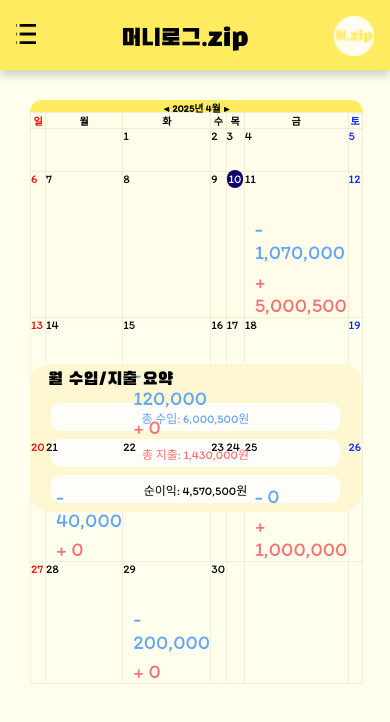
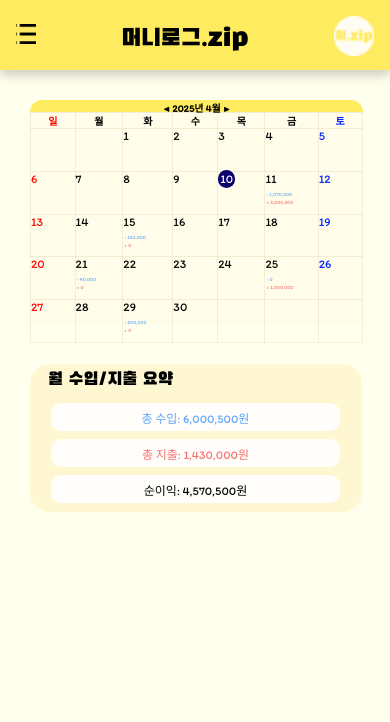
Before and after one commit to ByeongwooAn/-Skeletone-Project-Household-Ledger, a Vue app: page /cashmonth-calender in a window 390 px wide. Shown: the top 722 px of the page. Built offline with nearby package versions, Linux system fonts and the light colour scheme; data requests are answered from the project's data file.

Commit message:
fix: 모바일 버전 달력 css 수정

```diff
--- a/db.json
+++ b/db.json
@@ -125,8 +125,8 @@
       "nickname": "홍",
       "email": "123@ㅜㅁㅍㄷㄱ.채ㅡ",
       "mode": "light",
-      "themeColor": "BabyPink",
-      "fontSetting": "Sunflower"
+      "themeColor": "Basic",
+      "fontSetting": "Black Han Sans"
     }
   ]
 }
--- a/src/css/calender.css
+++ b/src/css/calender.css
@@ -244,4 +244,20 @@ tbody tr {
         font-size: 12px;
         margin-top: 8px;
     }
+
+    #day-income-text {
+        margin-top: 5px;
+        margin-left: 1px;
+        vertical-align: bottom;
+        color: #60a5fa;
+        font-size: 5px;
+    }
+
+    #day-expense-text {
+        margin-top: 2px;
+        margin-left: 1px;
+        vertical-align: bottom;
+        color: #f87171;
+        font-size: 5px;
+    }
 }
--- a/src/css/mainviewmobile.css
+++ b/src/css/mainviewmobile.css
@@ -13,11 +13,13 @@
 }
 
 .mobile-main-attribute-div {
-    width: 322.03px;
+    width: 350px;
     height: 27.47px;
     background-color: #fffefa;
     border-radius: 30px;
     text-align: center;
+    font-size: 15px;
+    margin-top: 20px;
 }
 
 .mobile-mainview-text {
```
